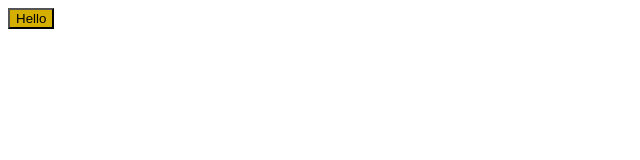
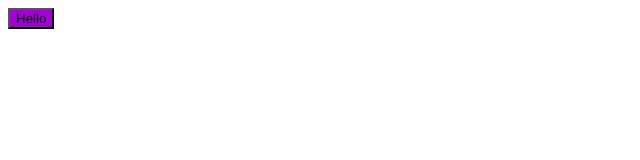
Before and after one commit to Sundesan/figma-test, a plain HTML site: page index.html in a window 1280 px wide. Shown: the full height of the page, 0-640 px from the left. Drawn offline with Linux system fonts and the light colour scheme.

Commit message:
bg color changed

```diff
--- a/build/android/src/main/res/values/style_dictionary_colors.xml
+++ b/build/android/src/main/res/values/style_dictionary_colors.xml
@@ -2,7 +2,7 @@
 
 <!--
   Do not edit directly
-  Generated on Sun, 26 May 2024 13:00:34 GMT
+  Generated on Sun, 26 May 2024 13:16:02 GMT
 -->
 <resources>
 
--- a/build/css/_variables.css
+++ b/build/css/_variables.css
@@ -1,11 +1,11 @@
 /**
  * Do not edit directly
- * Generated on Sun, 26 May 2024 13:00:34 GMT
+ * Generated on Sun, 26 May 2024 13:16:02 GMT
  */
 
 :root {
   --sd-color-brand-white: #ffffff;
-  --sd-color-brand-yellow: #d5af00;
+  --sd-color-brand-yellow: #a200d6;
   --sd-font-brand-font-button: 18;
   --sd-dimensions-button-m: 1.125rem;
   --sd-dimensions-button-s: 0.75rem;
```
